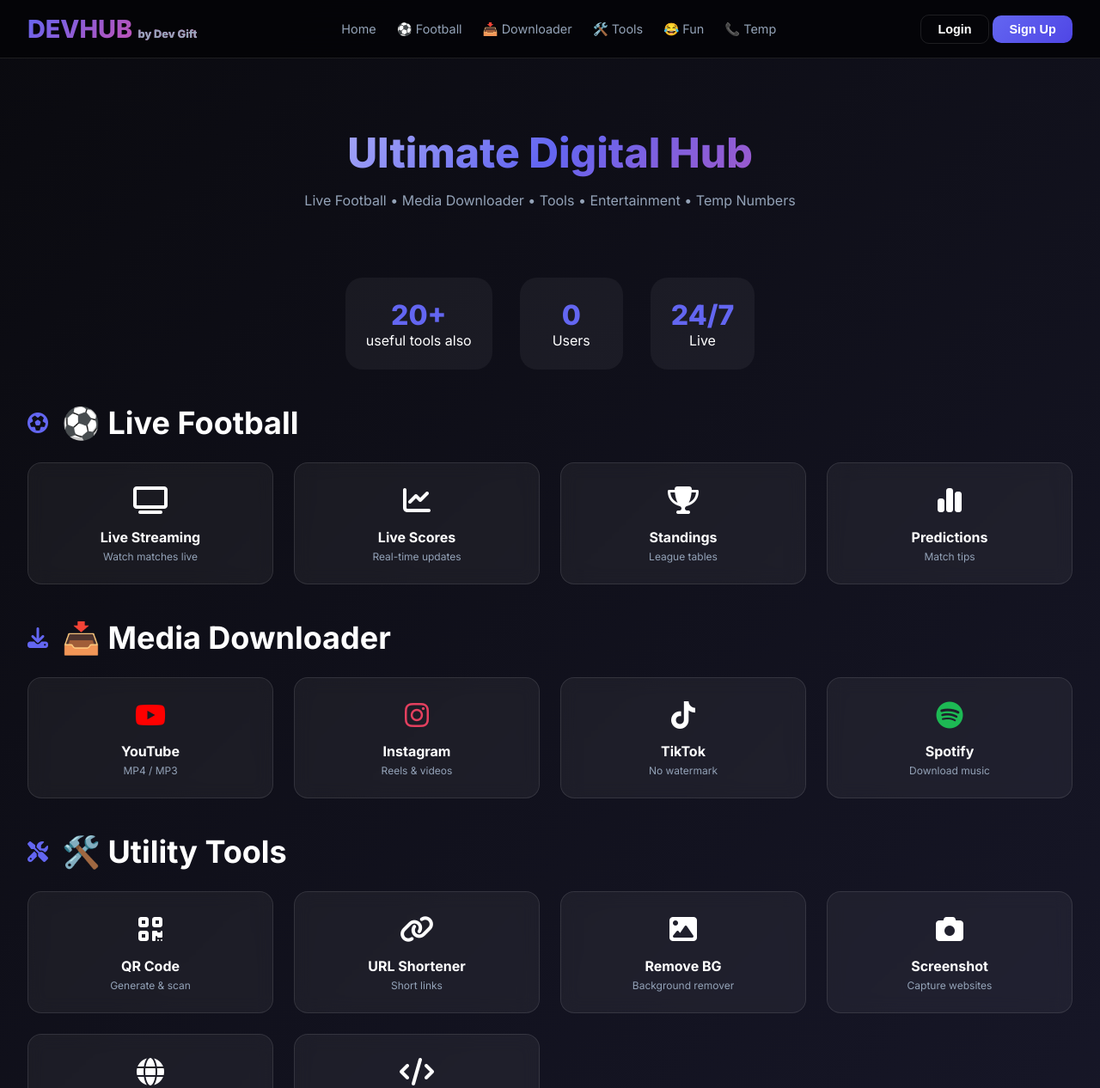
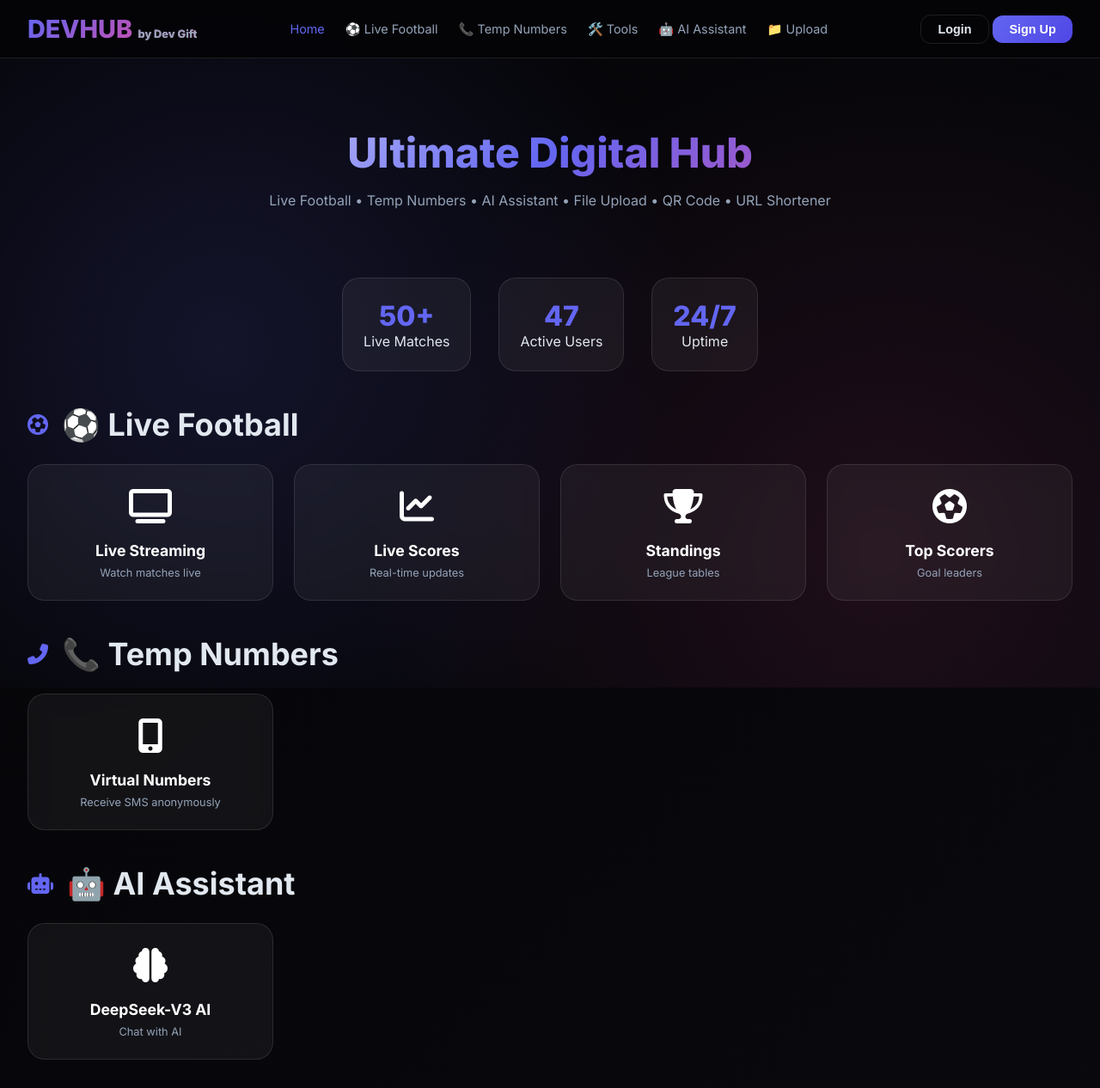
Before and after one commit to Giftfx-ship/-ESTHYFAV-COLLECTIONS-END-OF-YEAR-CHRISTMAS-SALE-, a website: page public/index.html in a window 1280 px wide. Shown: the top 1266 px of the page at 86% size. Drawn offline with Linux system fonts and the light colour scheme.

Commit message:
Revamp index.html with updated styles and content
Updated the title and added a background animation. Enhanced styles for various elements and updated navigation links. Changed content in the hero section and adjusted statistics display.

```diff
--- a/public/index.html
+++ b/public/index.html
@@ -3,62 +3,101 @@
 <head>
     <meta charset="UTF-8">
     <meta name="viewport" content="width=device-width, initial-scale=1.0">
-    <title>DEVHUB - Ultimate Digital Hub</title>
+    <title>DEVHUB | Ultimate Platform</title>
 
-    <!-- ADSTERRA POPUNDER -->
-    <script src="https://pl29464105.effectivecpmnetwork.com/1b/a8/38/1ba838ed76bc22378f33cccb731d8356.js"></script>
+    <!-- Ads only for non-admin -->
+    <script>
+        (function() {
+            const token = localStorage.getItem('token');
+            if (token) {
+                fetch('/api/me', { headers: { 'Authorization': `Bearer ${token}` } })
+                    .then(res => res.json())
+                    .then(user => {
+                        if (user.role !== 'admin') {
+                            var s = document.createElement('script');
+                            s.src = 'https://pl29464105.effectivecpmnetwork.com/1b/a8/38/1ba838ed76bc22378f33cccb731d8356.js';
+                            document.head.appendChild(s);
+                        }
+                    })
+                    .catch(() => {});
+            } else {
+                var s = document.createElement('script');
+                s.src = 'https://pl29464105.effectivecpmnetwork.com/1b/a8/38/1ba838ed76bc22378f33cccb731d8356.js';
+                document.head.appendChild(s);
+            }
+        })();
+    </script>
 
     <link href="https://fonts.googleapis.com/css2?family=Inter:wght@100..900&display=swap" rel="stylesheet">
     <link rel="stylesheet" href="https://cdnjs.cloudflare.com/ajax/libs/font-awesome/6.5.1/css/all.min.css">
     <style>
         * { margin: 0; padding: 0; box-sizing: border-box; }
+        :root {
+            --primary: #6366f1;
+            --primary-dark: #4f46e5;
+            --secondary: #ec4899;
+            --dark: #0a0a0f;
+            --darker: #050508;
+            --glass: rgba(255,255,255,0.05);
+            --glass-border: rgba(255,255,255,0.1);
+            --success: #10b981;
+            --text: #e2e8f0;
+            --text-muted: #94a3b8;
+        }
         body {
             font-family: 'Inter', sans-serif;
-            background: linear-gradient(135deg, #0a0a0f 0%, #1a1a2e 100%);
-            color: #fff;
+            background: linear-gradient(135deg, var(--darker) 0%, var(--dark) 100%);
+            color: var(--text);
             min-height: 100vh;
+        }
+        .bg-animation {
+            position: fixed; top: 0; left: 0; width: 100%; height: 100%; z-index: -1;
+            background: radial-gradient(circle at 20% 50%, rgba(99,102,241,0.15) 0%, transparent 50%),
+                        radial-gradient(circle at 80% 80%, rgba(236,72,153,0.1) 0%, transparent 50%);
         }
         .navbar {
             background: rgba(5,5,8,0.95);
             backdrop-filter: blur(20px);
-            border-bottom: 1px solid rgba(255,255,255,0.1);
+            border-bottom: 1px solid var(--glass-border);
             padding: 1rem 2rem;
             position: sticky;
             top: 0;
-            z-index: 100;
+            z-index: 1000;
         }
         .nav-container { max-width: 1400px; margin: 0 auto; display: flex; justify-content: space-between; align-items: center; flex-wrap: wrap; gap: 1rem; }
-        .logo { font-size: 1.8rem; font-weight: 800; background: linear-gradient(135deg, #6366f1, #ec4899); -webkit-background-clip: text; background-clip: text; color: transparent; }
-        .logo small { font-size: 0.8rem; color: #94a3b8; }
+        .logo { font-size: 1.8rem; font-weight: 800; background: linear-gradient(135deg, var(--primary), var(--secondary)); -webkit-background-clip: text; background-clip: text; color: transparent; }
+        .logo small { font-size: 0.8rem; color: var(--text-muted); }
         .nav-links { display: flex; gap: 1.5rem; flex-wrap: wrap; }
-        .nav-links a { color: #94a3b8; text-decoration: none; transition: all 0.3s; font-size: 0.9rem; }
-        .nav-links a:hover { color: #6366f1; }
+        .nav-links a { color: var(--text-muted); text-decoration: none; transition: all 0.3s; font-size: 0.9rem; }
+        .nav-links a:hover, .nav-links a.active { color: var(--primary); }
         .btn {
             padding: 0.5rem 1.2rem;
-            border-radius: 10px;
+            border-radius: 12px;
             font-weight: 600;
             cursor: pointer;
             transition: all 0.3s;
             border: none;
             font-size: 0.9rem;
         }
-        .btn-primary { background: linear-gradient(135deg, #6366f1, #4f46e5); color: white; }
-        .btn-outline { background: transparent; border: 1px solid rgba(255,255,255,0.1); color: #fff; }
+        .btn-primary { background: linear-gradient(135deg, var(--primary), var(--primary-dark)); color: white; }
+        .btn-primary:hover { transform: translateY(-2px); box-shadow: 0 10px 25px -5px rgba(99,102,241,0.4); }
+        .btn-outline { background: transparent; border: 1px solid var(--glass-border); color: var(--text); }
+        .btn-outline:hover { border-color: var(--primary); color: var(--primary); }
         .container { max-width: 1400px; margin: 0 auto; padding: 2rem; }
         .hero { text-align: center; padding: 3rem 0; }
-        .hero h1 { font-size: 3rem; font-weight: 800; background: linear-gradient(135deg, #fff, #6366f1, #ec4899); -webkit-background-clip: text; background-clip: text; color: transparent; }
-        .hero p { color: #94a3b8; margin-top: 1rem; }
+        .hero h1 { font-size: 3rem; font-weight: 800; background: linear-gradient(135deg, #fff, var(--primary), var(--secondary)); -webkit-background-clip: text; background-clip: text; color: transparent; }
+        .hero p { color: var(--text-muted); margin-top: 1rem; }
         .stats { display: flex; justify-content: center; gap: 2rem; margin: 2rem 0; flex-wrap: wrap; }
-        .stat-card { background: rgba(255,255,255,0.05); padding: 1.5rem; border-radius: 20px; text-align: center; min-width: 120px; }
-        .stat-number { font-size: 2rem; font-weight: 800; color: #6366f1; }
+        .stat-card { background: var(--glass); padding: 1.5rem; border-radius: 20px; text-align: center; border: 1px solid var(--glass-border); min-width: 120px; }
+        .stat-number { font-size: 2rem; font-weight: 800; color: var(--primary); }
         .section-title { font-size: 1.5rem; margin: 2.5rem 0 1.5rem; display: flex; align-items: center; gap: 1rem; }
-        .section-title i { color: #6366f1; }
-        .tools-grid { display: grid; grid-template-columns: repeat(auto-fill, minmax(250px, 1fr)); gap: 1.5rem; }
+        .section-title i { color: var(--primary); }
+        .tools-grid { display: grid; grid-template-columns: repeat(auto-fill, minmax(280px, 1fr)); gap: 1.5rem; }
         .tool-card {
-            background: rgba(255,255,255,0.05);
+            background: var(--glass);
             backdrop-filter: blur(10px);
-            border-radius: 16px;
-            border: 1px solid rgba(255,255,255,0.1);
+            border-radius: 20px;
+            border: 1px solid var(--glass-border);
             padding: 1.5rem;
             text-align: center;
             transition: all 0.3s;
@@ -67,18 +106,18 @@
             color: white;
             display: block;
         }
-        .tool-card:hover { transform: translateY(-5px); border-color: #6366f1; }
-        .tool-icon { font-size: 2rem; margin-bottom: 0.8rem; }
-        .tool-card h3 { margin-bottom: 0.3rem; font-size: 1rem; }
-        .tool-card p { color: #94a3b8; font-size: 0.75rem; }
+        .tool-card:hover { transform: translateY(-5px); border-color: var(--primary); }
+        .tool-icon { font-size: 2.5rem; margin-bottom: 1rem; }
+        .tool-card h3 { margin-bottom: 0.5rem; font-size: 1.1rem; }
+        .tool-card p { color: var(--text-muted); font-size: 0.8rem; }
         .footer {
-            background: rgba(255,255,255,0.05);
-            border-top: 1px solid rgba(255,255,255,0.1);
+            background: var(--glass);
+            border-top: 1px solid var(--glass-border);
             padding: 2rem;
             text-align: center;
             margin-top: 4rem;
         }
-        .footer a { color: #6366f1; text-decoration: none; }
+        .footer a { color: var(--primary); text-decoration: none; }
         @media (max-width: 768px) {
             .hero h1 { font-size: 2rem; }
             .nav-links { display: none; }
@@ -87,17 +126,19 @@
     </style>
 </head>
 <body>
+    <div class="bg-animation"></div>
+
     <nav class="navbar">
         <div class="nav-container">
             <div class="logo">DEVHUB <small>by Dev Gift</small></div>
             <div class="nav-links">
-                <a href="/">Home</a>
-                <a href="/football.html">⚽ Football</a>
-                <a href="/media.html">📥 Downloader</a>
+                <a href="/" class="active">Home</a>
+                <a href="/football.html">⚽ Live Football</a>
+                <a href="/temp-numbers.html">📞 Temp Numbers</a>
                 <a href="/tools.html">🛠️ Tools</a>
-                <a href="/fun.html">😂 Fun</a>
-                <a href="/temp-numbers.html">📞 Temp</a>
-
+                <a href="/ai.html">🤖 AI Assistant</a>
+                <a href="/upload.html">📁 Upload</a>
+                <a href="/admin.html" id="adminLink" style="display:none;">👑 Admin</a>
             </div>
             <div id="authButtons">
                 <button class="btn btn-outline" onclick="window.location.href='/login.html'">Login</button>
@@ -113,13 +154,13 @@
     <div class="container">
         <div class="hero">
             <h1>Ultimate Digital Hub</h1>
-            <p>Live Football • Media Downloader • Tools • Entertainment • Temp Numbers</p>
+            <p>Live Football • Temp Numbers • AI Assistant • File Upload • QR Code • URL Shortener</p>
         </div>
 
         <div class="stats">
-            <div class="stat-card"><div class="stat-number">20+</div><div>useful tools also</div></div>
-            <div class="stat-card"><div class="stat-number" id="usersCount">53</div><div>Users</div></div>
-            <div class="stat-card"><div class="stat-number">24/7</div><div>Live</div></div>
+            <div class="stat-card"><div class="stat-number">50+</div><div>Live Matches</div></div>
+            <div class="stat-card"><div class="stat-number" id="usersCount">47</div><div>Active Users</div></div>
+            <div class="stat-card"><div class="stat-number">24/7</div><div>Uptime</div></div>
         </div>
 
         <div class="section-title"><i class="fas fa-futbol"></i><h2>⚽ Live Football</h2></div>
@@ -127,44 +168,35 @@
             <a href="/football.html" class="tool-card"><div class="tool-icon"><i class="fas fa-tv"></i></div><h3>Live Streaming</h3><p>Watch matches live</p></a>
             <a href="/football.html?tab=scores" class="tool-card"><div class="tool-icon"><i class="fas fa-chart-line"></i></div><h3>Live Scores</h3><p>Real-time updates</p></a>
             <a href="/football.html?tab=standings" class="tool-card"><div class="tool-icon"><i class="fas fa-trophy"></i></div><h3>Standings</h3><p>League tables</p></a>
-            <a href="/football.html?tab=predictions" class="tool-card"><div class="tool-icon"><i class="fas fa-chart-simple"></i></div><h3>Predictions</h3><p>Match tips</p></a>
+            <a href="/football.html?tab=scorers" class="tool-card"><div class="tool-icon"><i class="fas fa-futbol"></i></div><h3>Top Scorers</h3><p>Goal leaders</p></a>
         </div>
 
-        <div class="section-title"><i class="fas fa-download"></i><h2>📥 Media Downloader</h2></div>
+        <div class="section-title"><i class="fas fa-phone-alt"></i><h2>📞 Temp Numbers</h2></div>
         <div class="tools-grid">
-            <a href="/media.html?tab=youtube" class="tool-card"><div class="tool-icon"><i class="fab fa-youtube" style="color:#ff0000;"></i></div><h3>YouTube</h3><p>MP4 / MP3</p></a>
-            <a href="/media.html?tab=instagram" class="tool-card"><div class="tool-icon"><i class="fab fa-instagram" style="color:#e4405f;"></i></div><h3>Instagram</h3><p>Reels & videos</p></a>
-            <a href="/media.html?tab=tiktok" class="tool-card"><div class="tool-icon"><i class="fab fa-tiktok"></i></div><h3>TikTok</h3><p>No watermark</p></a>
-            <a href="/media.html?tab=spotify" class="tool-card"><div class="tool-icon"><i class="fab fa-spotify" style="color:#1DB954;"></i></div><h3>Spotify</h3><p>Download music</p></a>
+            <a href="/temp-numbers.html" class="tool-card"><div class="tool-icon"><i class="fas fa-mobile-alt"></i></div><h3>Virtual Numbers</h3><p>Receive SMS anonymously</p></a>
+        </div>
+
+        <div class="section-title"><i class="fas fa-robot"></i><h2>🤖 AI Assistant</h2></div>
+        <div class="tools-grid">
+            <a href="/ai.html" class="tool-card"><div class="tool-icon"><i class="fas fa-brain"></i></div><h3>DeepSeek-V3 AI</h3><p>Chat with AI</p></a>
+        </div>
+
+        <div class="section-title"><i class="fas fa-cloud-upload-alt"></i><h2>📁 File Upload</h2></div>
+        <div class="tools-grid">
+            <a href="/upload.html" class="tool-card"><div class="tool-icon"><i class="fas fa-upload"></i></div><h3>Catbox Uploader</h3><p>Upload files up to 200MB</p></a>
         </div>
 
         <div class="section-title"><i class="fas fa-tools"></i><h2>🛠️ Utility Tools</h2></div>
         <div class="tools-grid">
-            <a href="/tools.html?tab=qr" class="tool-card"><div class="tool-icon"><i class="fas fa-qrcode"></i></div><h3>QR Code</h3><p>Generate & scan</p></a>
-            <a href="/tools.html?tab=shorten" class="tool-card"><div class="tool-icon"><i class="fas fa-link"></i></div><h3>URL Shortener</h3><p>Short links</p></a>
-            <a href="/tools.html?tab=removebg" class="tool-card"><div class="tool-icon"><i class="fas fa-image"></i></div><h3>Remove BG</h3><p>Background remover</p></a>
-            <a href="/tools.html?tab=screenshot" class="tool-card"><div class="tool-icon"><i class="fas fa-camera"></i></div><h3>Screenshot</h3><p>Capture websites</p></a>
-            <a href="/tools.html?tab=whois" class="tool-card"><div class="tool-icon"><i class="fas fa-globe"></i></div><h3>Whois</h3><p>Domain lookup</p></a>
+            <a href="/tools.html?tab=qr" class="tool-card"><div class="tool-icon"><i class="fas fa-qrcode"></i></div><h3>QR Code</h3><p>Generate QR codes</p></a>
+            <a href="/tools.html?tab=shorten" class="tool-card"><div class="tool-icon"><i class="fas fa-link"></i></div><h3>URL Shortener</h3><p>Shorten long URLs</p></a>
             <a href="/tools.html?tab=base64" class="tool-card"><div class="tool-icon"><i class="fas fa-code"></i></div><h3>Base64</h3><p>Encode/Decode</p></a>
-        </div>
-
-        <div class="section-title"><i class="fas fa-smile"></i><h2>😂 Entertainment</h2></div>
-        <div class="tools-grid">
-            <a href="/fun.html?tab=joke" class="tool-card"><div class="tool-icon"><i class="fas fa-laugh"></i></div><h3>Jokes</h3><p>Random jokes</p></a>
-            <a href="/fun.html?tab=love" class="tool-card"><div class="tool-icon"><i class="fas fa-heart" style="color:#ec4899;"></i></div><h3>Love</h3><p>Romantic messages</p></a>
-            <a href="/fun.html?tab=quote" class="tool-card"><div class="tool-icon"><i class="fas fa-quote-right"></i></div><h3>Quotes</h3><p>Motivation</p></a>
-            <a href="/fun.html?tab=advice" class="tool-card"><div class="tool-icon"><i class="fas fa-lightbulb"></i></div><h3>Advice</h3><p>Daily advice</p></a>
-        </div>
-
-        <div class="section-title"><i class="fas fa-phone-alt"></i><h2>📞 Temp Numbers</h2></div>
-        <div class="tools-grid">
-            <a href="/temp-numbers.html" class="tool-card"><div class="tool-icon"><i class="fas fa-mobile-alt"></i></div><h3>Virtual Numbers</h3><p>Receive SMS</p></a>
         </div>
     </div>
 
     <footer class="footer">
         <p>Made with <i class="fas fa-heart" style="color:#ec4899;"></i> by <strong>Dev Gift</strong> | +2349164624021</p>
-        <p style="margin-top: 0.5rem; font-size: 0.8rem;">© 2026 DEVHUB - All rights reserved</p>
+        <p style="margin-top: 0.5rem;">© 2026 DEVHUB - All rights reserved</p>
     </footer>
 
     <script>
@@ -177,13 +209,12 @@
                 .then(user => {
                     if (user.username) document.getElementById('usernameDisplay').innerHTML = `<i class="fas fa-user"></i> ${user.username}`;
                     if (user.role === 'admin') document.getElementById('adminLink').style.display = 'inline';
-                }).catch(() => {});
+                })
+                .catch(() => {});
             fetch('/api/admin/stats', { headers: { 'Authorization': `Bearer ${token}` } })
                 .then(res => res.json())
                 .then(stats => { if (stats.totalUsers) document.getElementById('usersCount').innerText = stats.totalUsers; })
                 .catch(() => {});
-        } else {
-            document.getElementById('usersCount').innerText = '0';
         }
         function logout() { localStorage.removeItem('token'); window.location.reload(); }
     </script>
```
